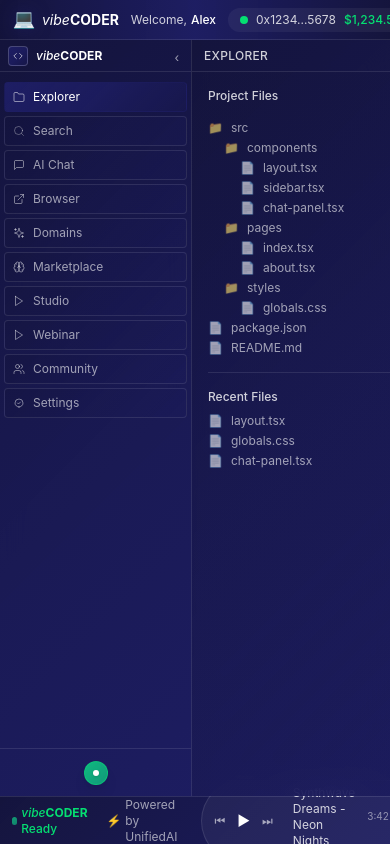
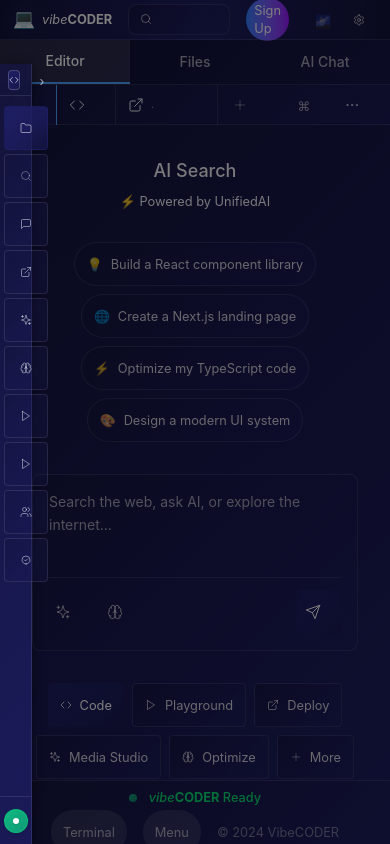
Before and after one commit to babaswananda/vibecoder, a Next.js app: page / in a window 390 px wide. Both pictures are taken after a click on the button "Expand Sidebar". Built offline with nearby package versions, Linux system fonts and the light colour scheme.

Commit message:
Add mobile responsive design like Replit agent - mobile panels, touch targets, responsive header

```diff
--- a/src/app/globals.css
+++ b/src/app/globals.css
@@ -335,3 +335,95 @@
   border-color: var(--mono-accent);
   box-shadow: 0 0 0 2px var(--mono-accent);
 }
+
+/* Mobile Responsive Styles for VibeCODER */
+@layer utilities {
+  .mobile-layout {
+    @apply flex flex-col h-screen;
+  }
+
+  .tablet-layout {
+    @apply flex flex-row;
+  }
+
+  /* Mobile touch targets */
+  @media (max-width: 768px) {
+    button, .clickable {
+      min-height: 44px;
+      min-width: 44px;
+    }
+
+    /* Improve text readability on mobile */
+    .text-xs {
+      font-size: 0.8rem;
+    }
+
+    /* Better spacing for mobile */
+    .space-x-1 > * + * {
+      margin-left: 0.5rem;
+    }
+
+    /* Mobile-friendly scrollbars */
+    ::-webkit-scrollbar {
+      width: 8px;
+    }
+
+    ::-webkit-scrollbar-track {
+      background: rgba(255, 255, 255, 0.1);
+    }
+
+    ::-webkit-scrollbar-thumb {
+      background: rgba(255, 255, 255, 0.3);
+      border-radius: 4px;
+    }
+
+    /* Mobile layout adjustments */
+    .vibecoder-layout {
+      height: 100vh;
+      height: 100dvh; /* Dynamic viewport height for mobile */
+    }
+
+    .vibecoder-main.mobile-layout {
+      flex-direction: column;
+    }
+
+    /* Hide resize handles on mobile */
+    .resize-handle {
+      display: none;
+    }
+  }
+
+  /* Tablet adjustments */
+  @media (min-width: 768px) and (max-width: 1024px) {
+    .tablet-layout .secondary-sidebar {
+      width: 200px;
+    }
+
+    .tablet-layout .chat-panel {
+      width: 280px;
+    }
+  }
+
+  /* Mobile panel transitions */
+  @media (max-width: 768px) {
+    .mobile-panel-transition {
+      transition: transform 0.3s ease-in-out;
+    }
+
+    .mobile-panel-enter {
+      transform: translateX(100%);
+    }
+
+    .mobile-panel-enter-active {
+      transform: translateX(0);
+    }
+
+    .mobile-panel-exit {
+      transform: translateX(0);
+    }
+
+    .mobile-panel-exit-active {
+      transform: translateX(100%);
+    }
+  }
+}
--- a/src/components/header/top-header.tsx
+++ b/src/components/header/top-header.tsx
@@ -24,6 +24,7 @@
   const [showColorPicker, setShowColorPicker] = useState(false)
   const [monoAccentColor, setMonoAccentColor] = useState("#3b82f6")
   const [mounted, setMounted] = useState(false)
+  const [isMobile, setIsMobile] = useState(false)
 
   const colorPresets = [
     { name: "Blue", color: "#3b82f6" },
@@ -36,13 +37,23 @@
     { name: "Teal", color: "#14b8a6" },
   ]
 
-  // Handle client-side mounting
+  // Handle client-side mounting and mobile detection
   useEffect(() => {
     setMounted(true)
+
+    const checkMobile = () => {
+      setIsMobile(window.innerWidth < 768)
+    }
+
+    checkMobile()
+    window.addEventListener('resize', checkMobile)
+
     // Apply vibe theme by default
     if (typeof window !== 'undefined') {
       document.documentElement.classList.add("theme-vibe")
     }
+
+    return () => window.removeEventListener('resize', checkMobile)
   }, [])
 
   const handleThemeChange = (newTheme: "light" | "vibe" | "dark" | "system" | "mono") => {
@@ -178,12 +189,13 @@
               animation: 'float 3s ease-in-out infinite'
             }}>💻</span>
           </div>
-          <span className="text-sm text-white">
+          <span className={cn("text-white", isMobile ? "text-xs" : "text-sm")}>
             <span className="italic lowercase">vibe</span><span className="font-bold uppercase">CODER</span>
           </span>
         </div>
 
-        {/* Wallet Info */}
+        {/* Wallet Info - Hidden on mobile */}
+        {!isMobile && (
           <div className="flex items-center space-x-3">
             <div className="flex items-center space-x-1 text-xs text-white/80">
               <span>Welcome,</span>
@@ -200,20 +212,22 @@
               </div>
             </div>
           </div>
+        )}
       </div>
 
       {/* Center Section - Search */}
-      <div className="flex-1 max-w-md mx-4">
+      <div className={cn("flex-1 mx-4", isMobile ? "max-w-none" : "max-w-md")}>
         <div className="relative">
           <Search className="absolute left-3 top-1/2 transform -translate-y-1/2 w-3 h-3 text-white/60" />
           <input
             type="text"
-            placeholder="Search the web, ask AI, or explore the internet..."
+            placeholder={isMobile ? "Search..." : "Search the web, ask AI, or explore the internet..."}
             className="w-full pl-9 pr-16 py-1.5 text-xs border border-white/10 rounded-lg focus:outline-none focus:ring-1 focus:ring-blue-400/50 focus:border-blue-400/50 text-white placeholder-white/60"
             style={{
               background: 'linear-gradient(135deg, rgba(20, 20, 60, 0.6), rgba(25, 25, 80, 0.5), rgba(30, 30, 100, 0.4))'
             }}
           />
+          {!isMobile && (
             <div className="absolute right-2 top-1/2 transform -translate-y-1/2 flex items-center space-x-1">
               <kbd
                 className="px-1 py-0.5 text-[10px] text-white/60 rounded"
@@ -232,12 +246,14 @@
                 K
               </kbd>
             </div>
+          )}
         </div>
       </div>
 
       {/* Right Section - Controls */}
-      <div className="flex items-center space-x-3">
-        {/* Auth Links */}
+      <div className={cn("flex items-center", isMobile ? "space-x-1" : "space-x-3")}>
+        {/* Auth Links - Simplified on mobile */}
+        {!isMobile ? (
           <div className="flex items-center space-x-2">
             <a
               href="/auth/login"
@@ -252,10 +268,18 @@
               Sign Up
             </a>
           </div>
+        ) : (
+          <a
+            href="/auth/signup"
+            className="text-xs text-white bg-gradient-to-r from-blue-500 to-purple-600 hover:from-blue-600 hover:to-purple-700 transition-all px-2 py-1 rounded-full"
+          >
+            Sign Up
+          </a>
+        )}
 
-        <div className="w-px h-4 bg-white/20"></div>
+        {!isMobile && <div className="w-px h-4 bg-white/20"></div>}
 
-        <div className="flex items-center space-x-1">
+        <div className={cn("flex items-center", isMobile ? "space-x-0.5" : "space-x-1")}>
           {/* Theme Selector */}
         <div className="relative">
           <button
--- a/src/components/layout/vibecoder-layout.tsx
+++ b/src/components/layout/vibecoder-layout.tsx
@@ -1,6 +1,6 @@
 "use client"
 
-import { useState } from "react"
+import { useState, useEffect } from "react"
 import { cn } from "@/lib/utils"
 import { TopHeader } from "@/components/header/top-header"
 import { PrimarySidebar } from "@/components/sidebar/primary-sidebar"
@@ -25,25 +25,72 @@
   const [isTerminalOpen, setIsTerminalOpen] = useState(false)
   const [terminalHeight, setTerminalHeight] = useState(300)
 
+  // Mobile responsiveness
+  const [isMobile, setIsMobile] = useState(false)
+  const [isTablet, setIsTablet] = useState(false)
+  const [mobileActivePanel, setMobileActivePanel] = useState<'main' | 'sidebar' | 'chat'>('main')
+  const [showMobileMenu, setShowMobileMenu] = useState(false)
+
+  // Detect screen size
+  useEffect(() => {
+    const checkScreenSize = () => {
+      const width = window.innerWidth
+      setIsMobile(width < 768)
+      setIsTablet(width >= 768 && width < 1024)
+
+      // Auto-collapse panels on mobile
+      if (width < 768) {
+        setIsSecondarySidebarCollapsed(true)
+        setIsChatPanelCollapsed(true)
+        setIsTerminalOpen(false)
+      } else if (width >= 1024) {
+        setIsSecondarySidebarCollapsed(false)
+        setIsChatPanelCollapsed(false)
+      }
+    }
+
+    checkScreenSize()
+    window.addEventListener('resize', checkScreenSize)
+    return () => window.removeEventListener('resize', checkScreenSize)
+  }, [])
+
   const handleModuleSelect = (moduleId: string) => {
     setActiveModule(moduleId)
 
+    // Mobile: Switch to sidebar panel when selecting module
+    if (isMobile) {
+      setMobileActivePanel('sidebar')
+      setShowMobileMenu(false)
+    } else {
       // Auto-expand secondary sidebar when switching modules
       if (isSecondarySidebarCollapsed) {
         setIsSecondarySidebarCollapsed(false)
       }
     }
+  }
 
   const toggleSecondarySidebar = () => {
+    if (isMobile) {
+      setMobileActivePanel(mobileActivePanel === 'sidebar' ? 'main' : 'sidebar')
+    } else {
       setIsSecondarySidebarCollapsed(!isSecondarySidebarCollapsed)
+    }
   }
 
   const togglePrimarySidebar = () => {
+    if (isMobile) {
+      setShowMobileMenu(!showMobileMenu)
+    } else {
       setIsPrimarySidebarExpanded(!isPrimarySidebarExpanded)
+    }
   }
 
   const toggleChatPanel = () => {
+    if (isMobile) {
+      setMobileActivePanel(mobileActivePanel === 'chat' ? 'main' : 'chat')
+    } else {
       setIsChatPanelCollapsed(!isChatPanelCollapsed)
+    }
   }
 
   const handleSecondarySidebarResize = (delta: number) => {
@@ -86,15 +133,104 @@
         <TopHeader />
 
         {/* Main Layout */}
-        <div className="vibecoder-main">
-          {/* Primary Sidebar */}
+        <div className={cn(
+          "vibecoder-main",
+          isMobile && "mobile-layout",
+          isTablet && "tablet-layout"
+        )}>
+          {/* Mobile Menu Overlay */}
+          {isMobile && showMobileMenu && (
+            <div
+              className="fixed inset-0 bg-black/50 z-40 md:hidden"
+              onClick={() => setShowMobileMenu(false)}
+            />
+          )}
+
+          {/* Primary Sidebar - Mobile: Slide-out menu */}
+          <div className={cn(
+            isMobile ? "fixed left-0 top-16 bottom-0 z-50 transform transition-transform duration-300" : "",
+            isMobile && !showMobileMenu ? "-translate-x-full" : "translate-x-0"
+          )}>
             <PrimarySidebar
               activeItem={activeModule}
               onItemSelect={handleModuleSelect}
               isExpanded={isPrimarySidebarExpanded}
               onToggleExpanded={togglePrimarySidebar}
             />
+          </div>
 
+          {/* Mobile Panel Container */}
+          {isMobile ? (
+            <div className="flex-1 flex flex-col min-h-0">
+              {/* Mobile Panel Switcher */}
+              <div className="flex border-b border-white/10 bg-black/20">
+                <button
+                  onClick={() => setMobileActivePanel('main')}
+                  className={cn(
+                    "flex-1 px-4 py-2 text-sm font-medium transition-colors",
+                    mobileActivePanel === 'main'
+                      ? "text-white bg-white/10 border-b-2 border-blue-400"
+                      : "text-white/60 hover:text-white/80"
+                  )}
+                >
+                  Editor
+                </button>
+                <button
+                  onClick={() => setMobileActivePanel('sidebar')}
+                  className={cn(
+                    "flex-1 px-4 py-2 text-sm font-medium transition-colors",
+                    mobileActivePanel === 'sidebar'
+                      ? "text-white bg-white/10 border-b-2 border-blue-400"
+                      : "text-white/60 hover:text-white/80"
+                  )}
+                >
+                  Files
+                </button>
+                <button
+                  onClick={() => setMobileActivePanel('chat')}
+                  className={cn(
+                    "flex-1 px-4 py-2 text-sm font-medium transition-colors",
+                    mobileActivePanel === 'chat'
+                      ? "text-white bg-white/10 border-b-2 border-blue-400"
+                      : "text-white/60 hover:text-white/80"
+                  )}
+                >
+                  AI Chat
+                </button>
+              </div>
+
+              {/* Mobile Panel Content */}
+              <div className="flex-1 min-h-0 overflow-hidden">
+                {mobileActivePanel === 'main' && (
+                  <MainContent
+                    activeModule={activeModule}
+                    className="h-full"
+                    isTerminalOpen={isTerminalOpen}
+                    onToggleTerminal={toggleTerminal}
+                  />
+                )}
+                {mobileActivePanel === 'sidebar' && (
+                  <SecondarySidebar
+                    activeModule={activeModule}
+                    isCollapsed={false}
+                    onToggleCollapse={toggleSecondarySidebar}
+                    width={window.innerWidth}
+                    onResize={() => {}}
+                  />
+                )}
+                {mobileActivePanel === 'chat' && (
+                  <ChatPanel
+                    isCollapsed={false}
+                    onToggleCollapse={toggleChatPanel}
+                    width={window.innerWidth}
+                    onResize={() => {}}
+                  />
+                )}
+              </div>
+            </div>
+          ) : (
+            <>
+              {/* Desktop Layout */}
               {/* Secondary Sidebar */}
               <SecondarySidebar
                 activeModule={activeModule}
@@ -182,19 +318,30 @@
                 width={chatPanelWidth}
                 onResize={handleChatPanelResize}
               />
+            </>
+          )}
         </div>
 
         {/* Dynamic Footer Bar */}
         <div
-          className="h-12 border-t border-white/10 flex items-center justify-between px-3 text-xs"
+          className={cn(
+            "border-t border-white/10 flex items-center justify-between px-3 text-xs",
+            isMobile ? "h-16 flex-col space-y-1 py-2" : "h-12"
+          )}
           style={{
             background: 'linear-gradient(135deg, rgba(20, 20, 60, 0.95), rgba(25, 25, 80, 0.9), rgba(30, 30, 100, 0.85))'
           }}
         >
           {/* Left Side - Status & Music Player */}
-          <div className="flex items-center space-x-6">
+          <div className={cn(
+            "flex items-center",
+            isMobile ? "w-full justify-center space-x-4" : "space-x-6"
+          )}>
             {/* Status */}
-            <div className="flex items-center space-x-4">
+            <div className={cn(
+              "flex items-center",
+              isMobile ? "space-x-2" : "space-x-4"
+            )}>
               <div className="flex items-center space-x-1">
                 <div
                   className="w-2 h-2 rounded-full animate-pulse"
@@ -206,6 +353,7 @@
                   <span className="italic lowercase">vibe</span><span className="font-bold uppercase">CODER</span> Ready
                 </span>
               </div>
+              {!isMobile && (
                 <div className="flex items-center space-x-1">
                   <a
                     href="https://io.unifiedai"
@@ -217,9 +365,11 @@
                     <span className="text-white/60">Powered by UnifiedAI</span>
                   </a>
                 </div>
+              )}
             </div>
 
-            {/* Music Player */}
+            {/* Music Player - Hidden on mobile */}
+            {!isMobile && (
               <div className="flex items-center space-x-3 px-3 py-1 rounded-full bg-white/5 border border-white/10">
                 <button className="text-white/60 hover:text-white transition-colors" title="Previous">
                   <span className="text-xs">⏮</span>
@@ -243,9 +393,11 @@
                   <span className="text-xs">🔊</span>
                 </button>
               </div>
+            )}
           </div>
 
-          {/* Center - Domain Registry & Deploy Search */}
+          {/* Center - Domain Registry & Deploy Search - Hidden on mobile */}
+          {!isMobile && (
             <div className="flex items-center space-x-4">
               <div className="flex items-center space-x-2">
                 <a href="/about" className="text-xs text-white/60 hover:text-white transition-colors">About</a>
@@ -295,8 +447,10 @@
                 </div>
               </div>
             </div>
+          )}
 
-          {/* Right Side - Info & Status */}
+          {/* Right Side - Info & Status - Simplified on mobile */}
+          {!isMobile && (
             <div className="flex items-center space-x-4">
               <div className="flex items-center space-x-1">
                 <span className="text-yellow-400 animate-pulse">⚡</span>
@@ -313,6 +467,29 @@
               </div>
               <span className="text-white/40">© 2024 <span className="italic lowercase">vibe</span><span className="font-bold uppercase">CODER</span></span>
             </div>
+          )}
+
+          {/* Mobile Footer Row */}
+          {isMobile && (
+            <div className="flex items-center justify-center space-x-4 w-full">
+              <button
+                onClick={toggleTerminal}
+                className={cn(
+                  "px-3 py-1 rounded-full text-xs transition-colors",
+                  isTerminalOpen ? 'bg-blue-600 text-white' : 'bg-white/10 text-white/60'
+                )}
+              >
+                Terminal
+              </button>
+              <button
+                onClick={togglePrimarySidebar}
+                className="px-3 py-1 rounded-full text-xs bg-white/10 text-white/60"
+              >
+                Menu
+              </button>
+              <span className="text-white/40 text-xs">© 2024 VibeCODER</span>
+            </div>
+          )}
         </div>
 
         {/* Optional children content */}
```
Lines whose indentation alone changed are shown as unchanged.
